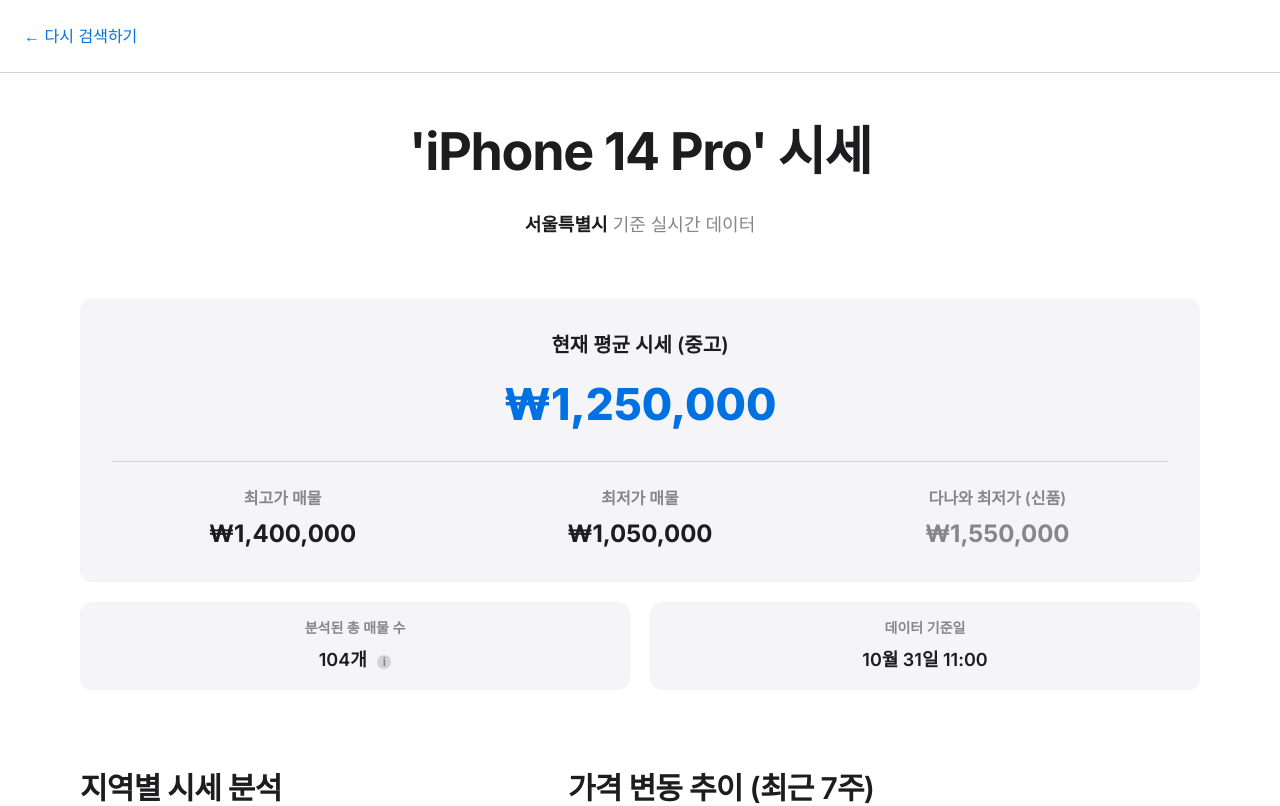
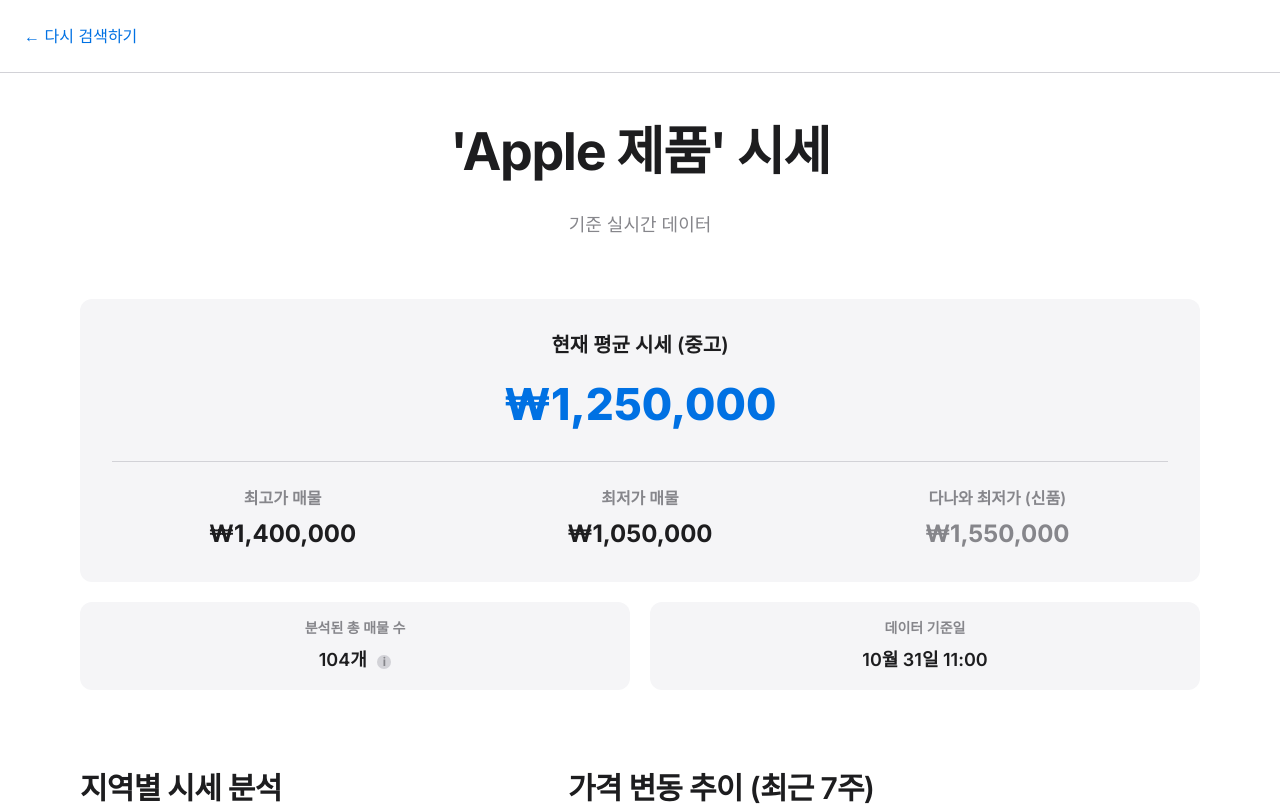
Before and after one commit to LikeLion13-HowMuch/HowMuch-Frontend, a React (Vite) app: page /detail in a window 1280 px wide. Shown: the top 806 px of the page. Built offline with nearby package versions, Linux system fonts and the light colour scheme.

Commit message:
feat: detailPage에 SearchPage의 state 연결결

```diff
--- a/src/pages/DetailPage.jsx
+++ b/src/pages/DetailPage.jsx
@@ -34,29 +34,14 @@ export default function DetailPage() {
     return price.toLocaleString('ko-KR');
   };
 
-  // 지역명 변환 함수
-  const convertLocationName = (locationCode) => {
-    const locationMap = {
-      seoul: '서울특별시',
-      gyeonggi: '경기도',
-      incheon: '인천광역시',
-      busan: '부산광역시',
-      daegu: '대구광역시',
-      gwangju: '광주광역시',
-      daejeon: '대전광역시',
-      ulsan: '울산광역시',
-      sejong: '세종특별자치시',
-      gangwon: '강원도',
-      chungbuk: '충청북도',
-      chungnam: '충청남도',
-      jeonbuk: '전라북도',
-      jeonnam: '전라남도',
-      gyeongbuk: '경상북도',
-      gyeongnam: '경상남도',
-      jeju: '제주특별자치도',
-    };
-    return locationMap[locationCode] || locationCode;
-  };
+  // 지역 정보 추출
+  const locationInfo = location.state?.location || {}; // 직전 페이지인 searchpage에서 넘어온 state!
+  const province = locationInfo.province || '';
+  const city = locationInfo.city || '';
+  const district = locationInfo.district || '';
+
+  // 모델 정보 추출
+  const modelName = location.state?.model || 'Apple 제품';
 
   const handleSort = (column) => {
     let newDirection = 'asc';
@@ -141,12 +126,11 @@ export default function DetailPage() {
         {/* 페이지 타이틀 */}
         <header className="animate-fadeIn mb-[60px] text-center">
           <h1 className="m-0 text-[3.25rem] font-bold tracking-tight">
-            &apos;<span className="text-[#1d1d1f]">{location.state?.model || 'iPhone 14 Pro'}</span>
-            &apos; 시세
+            &apos;<span className="text-[#1d1d1f]">{modelName}</span>&apos; 시세
           </h1>
           <p className="mt-5 text-lg text-[#86868b]">
             <span className="font-semibold text-[#1d1d1f]">
-              {convertLocationName(location.state?.location || '서울특별시')}
+              {province} {city} {district}
             </span>{' '}
             기준 실시간 데이터
           </p>
```
